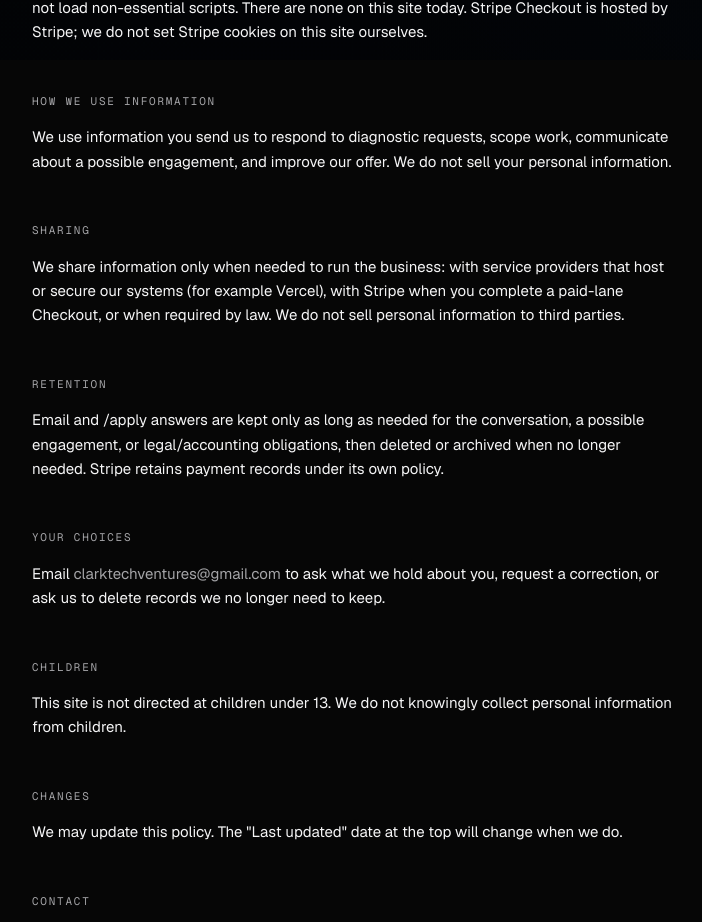
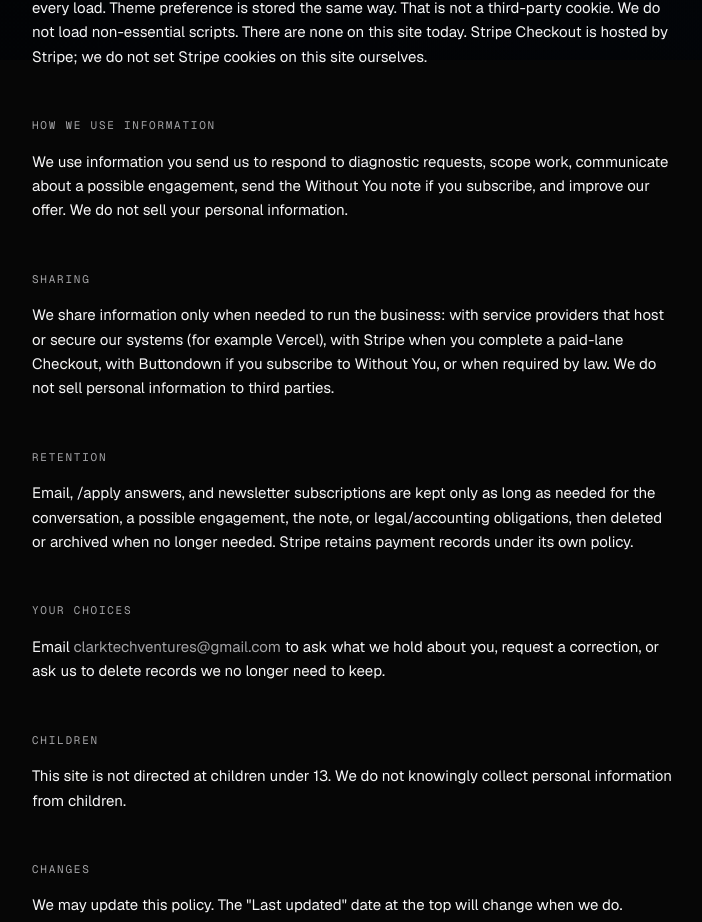
Before and after one commit to Josefusan/mygrokflow, a Next.js app: page /privacy in a window 1280 px wide. Shown: the part 1036-1958 px from the top of the page, without its empty margins (288-990 px from the left). Built offline with nearby package versions, Linux system fonts and the light colour scheme.

Commit message:
feat: insert Without You after close + privacy

```diff
--- a/app/privacy/page.tsx
+++ b/app/privacy/page.tsx
@@ -68,7 +68,8 @@
             your answers: role, team size, workflow, who does it today, price
             lane, whether you are the decision-maker, what you need, and the
             contact channel plus handle or email you gave. Submit sends that to{" "}
-            {DIAGNOSTIC_EMAIL}. Collection is native /apply only. No free-text
+            {DIAGNOSTIC_EMAIL}. If you subscribe to Without You, we receive the
+            email address you enter. Collection is native /apply only. No free-text
             budget field. Paid lanes ($1,500/month, $5K one-time, $10K one-time)
             open a Stripe Checkout session after you qualify. Stripe processes
             that payment. Diagnostic first does not go to Stripe. The 15-minute
@@ -98,8 +99,9 @@
           <h2 className={sectionLabel}>How we use information</h2>
           <p className="mt-4 text-[15px] leading-relaxed">
             We use information you send us to respond to diagnostic requests,
-            scope work, communicate about a possible engagement, and improve our
-            offer. We do not sell your personal information.
+            scope work, communicate about a possible engagement, send the Without
+            You note if you subscribe, and improve our offer. We do not sell your
+            personal information.
           </p>
         </section>
 
@@ -108,19 +110,19 @@
           <p className="mt-4 text-[15px] leading-relaxed">
             We share information only when needed to run the business: with
             service providers that host or secure our systems (for example
-            Vercel), with Stripe when you complete a paid-lane Checkout, or when
-            required by law. We do not sell personal information to third
-            parties.
+            Vercel), with Stripe when you complete a paid-lane Checkout, with
+            Buttondown if you subscribe to Without You, or when required by law.
+            We do not sell personal information to third parties.
           </p>
         </section>
 
         <section className="mt-12">
           <h2 className={sectionLabel}>Retention</h2>
           <p className="mt-4 text-[15px] leading-relaxed">
-            Email and /apply answers are kept only as long as needed for the
-            conversation, a possible engagement, or legal/accounting
-            obligations, then deleted or archived when no longer needed. Stripe
-            retains payment records under its own policy.
+            Email, /apply answers, and newsletter subscriptions are kept only as
+            long as needed for the conversation, a possible engagement, the note,
+            or legal/accounting obligations, then deleted or archived when no
+            longer needed. Stripe retains payment records under its own policy.
           </p>
         </section>
 
--- a/components/landing.tsx
+++ b/components/landing.tsx
@@ -10,6 +10,7 @@
 import { ArchitectureStrip } from "@/components/architecture-strip";
 import { FooterContacts } from "@/components/footer-contacts";
 import { ChecklistMagnet } from "@/components/checklist-magnet";
+import { Newsletter } from "@/components/newsletter";
 import { LeadChat } from "@/components/lead-chat";
 import { SiteHeader } from "@/components/site-header";
 import {
@@ -334,6 +335,10 @@
 
           <Separator />
 
+          <Newsletter />
+
+          <Separator />
+
           <ChecklistMagnet />
 
           <Separator />
```
